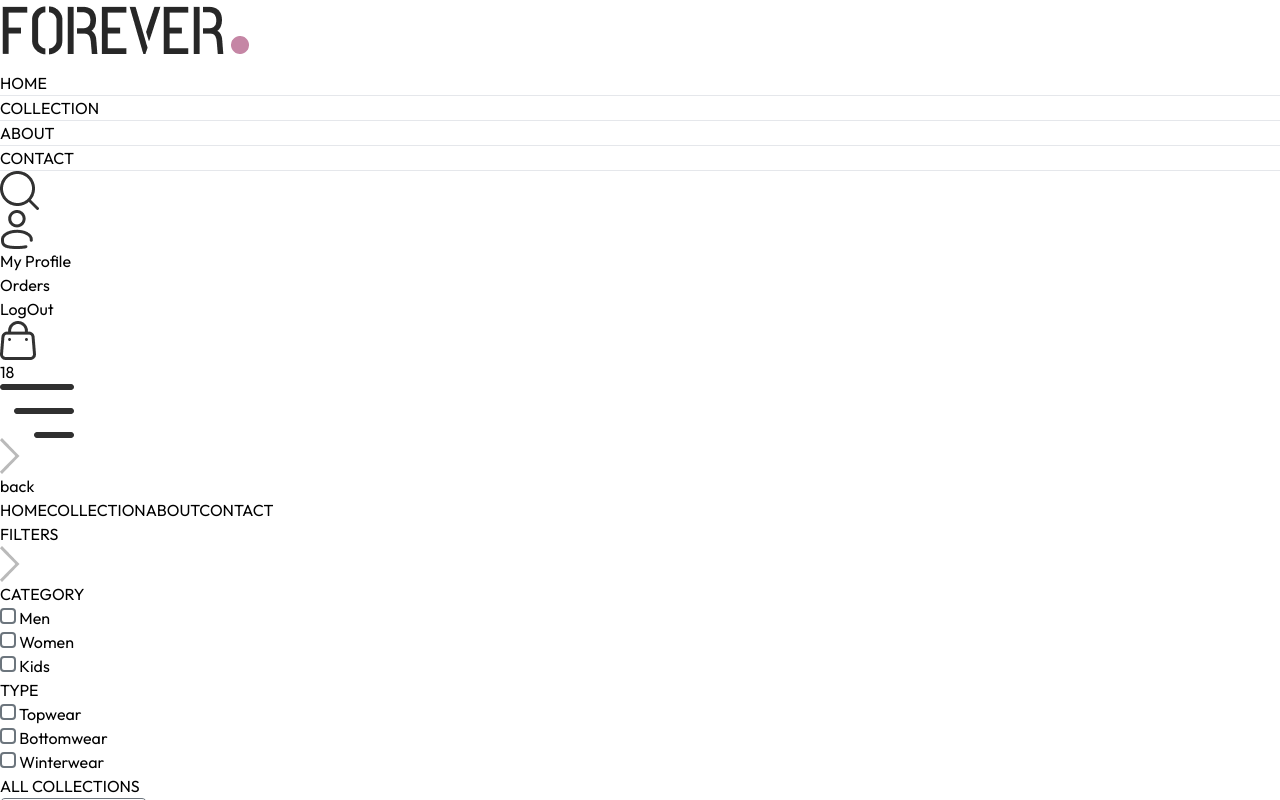
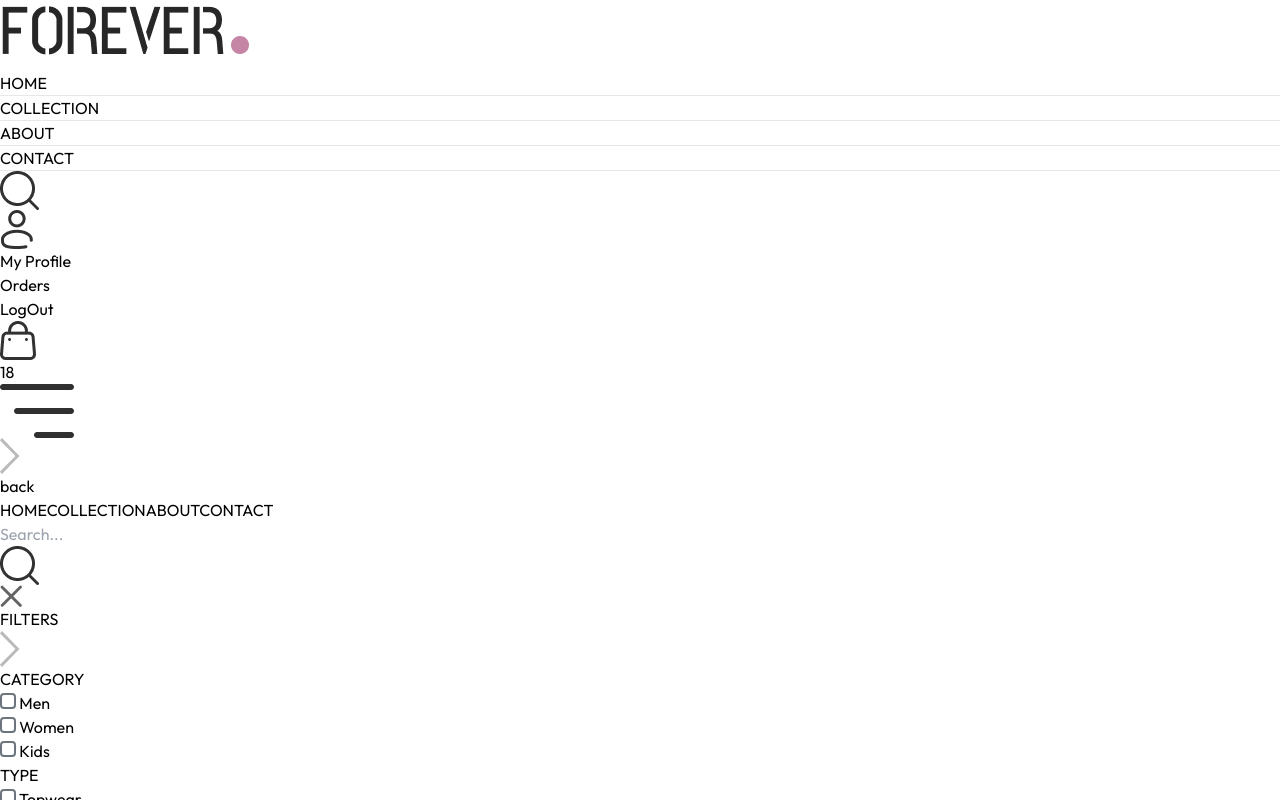
Before and after one commit to 123superhanan/forever-ecommerce, a React (Vite) app: page /collection in a window 1280 px wide. Both pictures are taken after a click on the picture 19 px from the left and 190 px from the top of the page. Shown: the top 800 px of the page. Built offline with nearby package versions, Linux system fonts and the light colour scheme.

Commit message:
search bar feature

```diff
--- a/src/App.jsx
+++ b/src/App.jsx
@@ -1,4 +1,4 @@
-import React from 'react'
+
 import { Routes, Route } from 'react-router-dom'
 import Home from "./Pages/Home.jsx"
 import Collection from "./Pages/Collection.jsx"
@@ -11,6 +11,7 @@
 import Product from "./Pages/Product.jsx"
 import Navbar from "./Components/Navbar.jsx"
 import Footer from "./Components/Footer.jsx"
+import SearchBar from './Components/SearchBar.jsx'
 
 
 
@@ -22,7 +23,7 @@
     <div className='px-4  sm:px-[5vw] md:px-[7vw] lg-px-[9vw]'>
 
 <Navbar />
-
+<SearchBar />
 <Routes>
     <Route path='/'  element={<Home/>}  />
     <Route path='/about'  element={<About/>}  />
--- a/src/Components/Navbar.jsx
+++ b/src/Components/Navbar.jsx
@@ -1,11 +1,16 @@
 import React ,{useState} from 'react'
 import {assets} from '../assets/frontend_assets/assets'
 import { NavLink, Link } from 'react-router-dom'
+import { useContext } from 'react'
+import { shopContext } from '../Context/ShopContext'
 
 
 const Navbar = () => {
 
-    const [visible , setVisible ] = useState(false)
+    const [visible , setVisible ] = useState(false);
+
+    // FUNCTIONALITY TO SHOW SEARCH BAR
+    const {setShowSearch} = useContext(shopContext);
 
 
   return (
@@ -40,7 +45,7 @@
 
 
                     <div className='flex items-center gap-6'>
-                        <img src={assets.search_icon} className='w-5 cursor-pointer' alt="" />
+                        <img onClick={() => setShowSearch(true)} src={assets.search_icon} className='w-5 cursor-pointer' alt="" />
 
 
                     <div className=' group relative'>
--- /dev/null
+++ b/src/Components/SearchBar.jsx
@@ -0,0 +1,44 @@
+import { useContext, useEffect, useState } from "react"
+import { shopContext } from "../Context/ShopContext"
+import { assets } from "../assets/frontend_assets/assets"
+import { useLocation } from "react-router-dom"
+
+
+const SearchBar = () => {
+
+
+const {search , setSearch, showSearch, setShowSearch }  = useContext(shopContext)
+
+// FUNCTIONALITY TO SHOW SEARCH BAR IN SPECIFIC PAGES
+const [visible , setVisible] = useState(false);
+const location = useLocation();
+
+useEffect(() => {
+
+  if(location.pathname.includes('collection')){
+    setVisible(true);
+  }else{
+    setVisible(false);
+  }
+
+},[location]);
+
+
+
+  return showSearch && visible ?(
+
+    <>
+    <div className='border-t border-b bg-gary-50 text-center'>
+      <div className="inline-flex items-center justify-center border border-gray-400 px-5 py-3 my-5 mx-3 rounded-full w-3/4 sm:w-1/2">
+          <input value={search} onChange={(e) => setSearch(e.target.value)} className="flex-1 outline-none bg-inherit text-sm " type="text" placeholder="Search..." />
+          <img className="w-4" src={assets.search_icon} alt="search_icon" />
+      </div>
+      <img onClick={() => setShowSearch(false)} className="inline w-3 cursor-pointer" src={assets.cross_icon} alt="" />
+    </div>
+
+    </>
+
+  ): null
+}
+
+export default SearchBar
--- a/src/Context/ShopContext.jsx
+++ b/src/Context/ShopContext.jsx
@@ -1,4 +1,4 @@
-import { createContext } from "react";
+import { createContext, useState } from "react";
 import { products } from "../assets/frontend_assets/assets";
 
 export const shopContext = createContext();
@@ -10,7 +10,8 @@
 const delivery_fee = "10";
 const stock = "Buy Now";
 const category ="buy it now"
-
+const [search , setSearch] = useState('');
+const [showSearch, setShowSearch] = useState(false);
 
 
 
@@ -24,7 +25,11 @@
         currency,
         delivery_fee,
         stock,
-        category
+        category,
+        search,
+        setSearch,
+        showSearch,
+        setShowSearch
     }
 
 
--- a/src/Pages/Collection.jsx
+++ b/src/Pages/Collection.jsx
@@ -3,6 +3,7 @@
 import { assets } from '../assets/frontend_assets/assets';
 import Title from '../Components/Title';
 import ProductItem from '../Components/ProductItem';
+
 
 const Collection = () => {
   // Accessing the products from the shopContext
```
